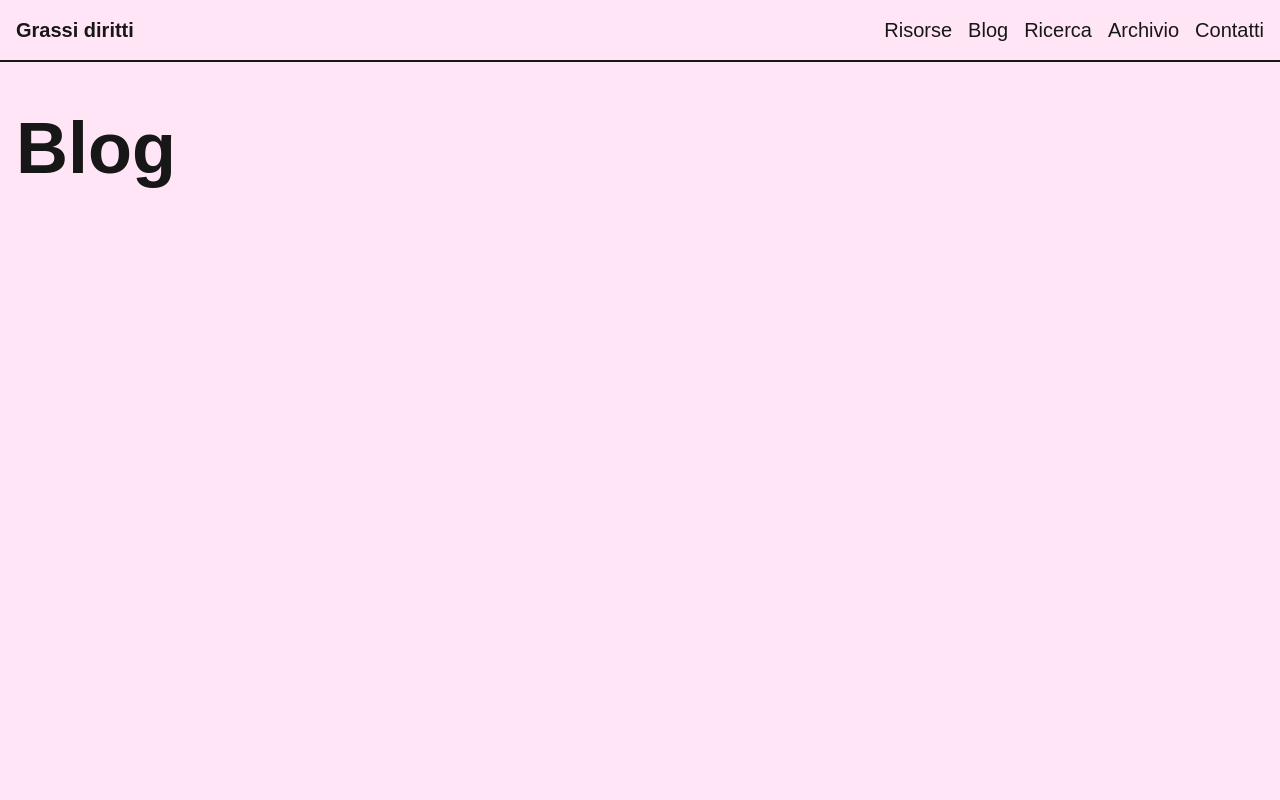
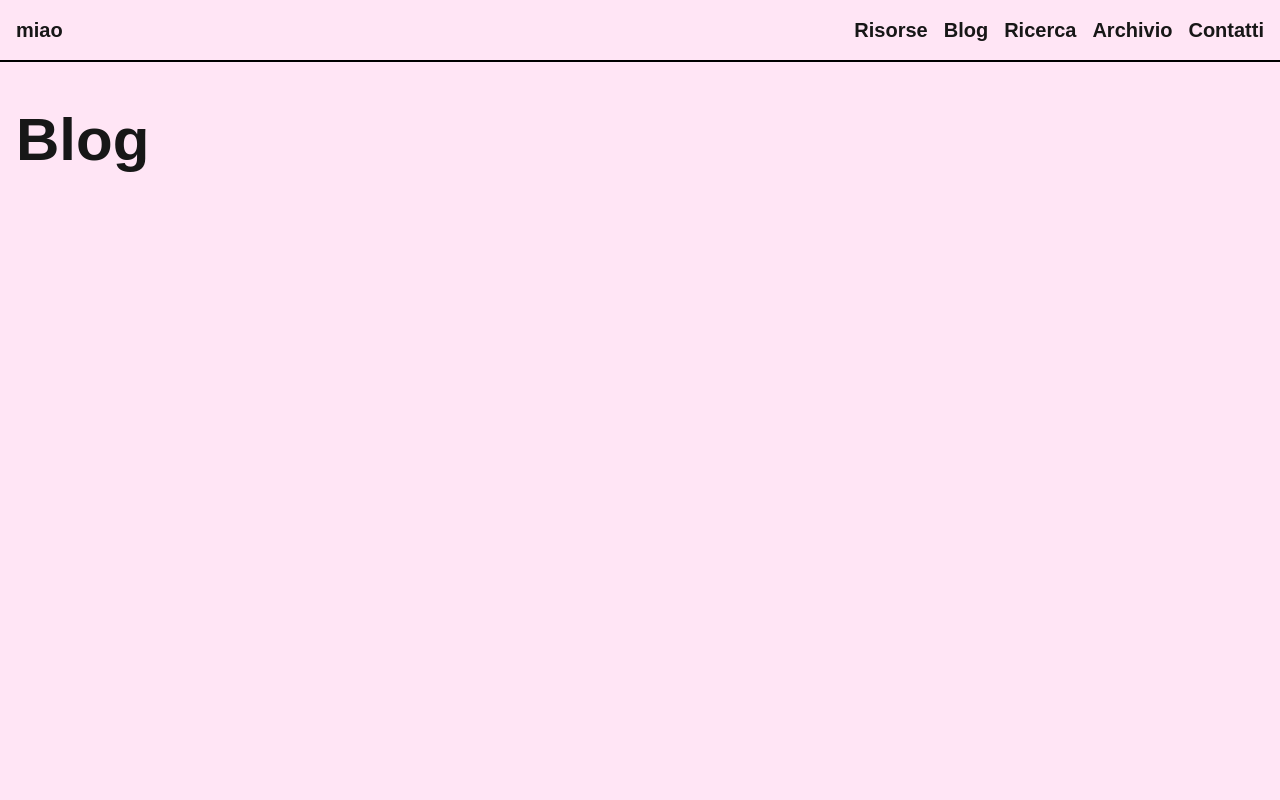
Before and after one commit to clssrx/grassi-diritti-website, a Next.js app: page /blog in a window 1280 px wide. Shown: the top 800 px of the page. Built offline with nearby package versions, Linux system fonts and the light colour scheme.

Commit message:
add mobile navbar

```diff
--- a/src/app/blog/page.tsx
+++ b/src/app/blog/page.tsx
@@ -1,7 +1,7 @@
 export default function BlogPage() {
   return (
     <main>
-      <h1 className="text-7xl font-bold">Blog</h1>
+      <h1 className="text-6xl font-bold">Blog</h1>
     </main>
   );
 }
--- a/src/app/layout.tsx
+++ b/src/app/layout.tsx
@@ -33,9 +33,7 @@ export default function RootLayout({ children }: LayoutProps<"/">) {
 
         <div className="min-h-screen flex flex-col">
           <div className="flex-1">
-            <div className="max-w-7xl mx-auto px-4 py-12 sm:py-28">
-              {children}
-            </div>
+            <div className="max-w-7xl mx-auto px-4 py-12">{children}</div>
           </div>
         </div>
 
--- a/src/app/page.tsx
+++ b/src/app/page.tsx
@@ -6,10 +6,8 @@ const description =
 
 export default function Home() {
   return (
-    <main className="py-2 sm:py-12">
-      {/* Hero section */}
-
-      <section className="grid gap-8 py-6 md:py-10 md:grid-cols-[minmax(0,1fr)_auto] md:max-w-7xl">
+    <main className="py-0 sm:py-8">
+      <section className="grid gap-8 md:grid-cols-[minmax(0,1fr)_auto] md:max-w-7xl">
         <div>
           <h1 className="line-clamp-2 text-[clamp(3.5rem,16vw,9rem)] font-semibold leading-[0.8] tracking-[-0.065em] ">
             {title}
--- a/src/components/Navbar.tsx
+++ b/src/components/Navbar.tsx
@@ -5,56 +5,47 @@ import { usePathname } from "next/navigation";
 import { useState } from "react";
 
 const navLinks = [
-  { slug: "risorse", text: "Risorse" },
+  {
+    slug: "risorse",
+    text: "Risorse",
+  },
   { slug: "blog", text: "Blog" },
   { slug: "ricerca", text: "Ricerca" },
   { slug: "archivio", text: "Archivio" },
   { slug: "contatti", text: "Contatti" },
 ];
 
-export default function Navbar({}) {
+export default function Navbar() {
+  const pathname = usePathname();
+  const isHome = pathname === "/";
   const [isOpen, setIsOpen] = useState(false);
-  const path = usePathname();
-  const isHome = path === "/";
 
   return (
-    <header>
-      <nav className="fixed w-full z-20 top-0 inset-s-0 border-b-2 border-default">
-        <div className="max-w-7xl flex flex-wrap items-center p-4 mx-auto justify-between">
-          {isHome ? (
-            <p></p>
-          ) : (
+    <header className="sticky top-0 z-50 border-b-2 border-black">
+      <nav className="mx-auto flex h-14 max-w-7xl items-center justify-between px-4 md:h-auto md:py-4">
+        {!isHome && (
           <Link
-              href={"/"}
-              className="self-center text-xl font-bold text-heading whitespace-nowrap"
+            href="/"
+            className="text-xl font-bold text-heading whitespace-nowrap"
           >
-              Grassi diritti
+            miao
           </Link>
         )}
 
-          {/* desktop */}
-
-          <div className="hidden w-full md:block md:w-auto" id="navbar-default">
-            <ul className="font-medium flex flex-col p-4 md:p-0 md:flex-row border border-default gap-4 md:border-0">
-              {navLinks.map((navlink) => (
-                <li key={navlink.slug}>
-                  <Link className="text-xl" href={`/${navlink.slug}`}>
-                    {navlink.text}
-                  </Link>
-                </li>
-              ))}
-            </ul>
-          </div>
-
-          {/* mobile */}
-
-          <button className="sm:hidden" onClick={() => setIsOpen(!isOpen)}>
+        {/* Mobile button */}
+        <button
+          type="button"
+          className="ml-auto min-h-11 px-2 md:hidden"
+          aria-label={isOpen ? "Chiudi menu" : "Apri menu"}
+          aria-expanded={isOpen}
+          onClick={() => setIsOpen((open) => !open)}
+        >
           <svg
-              className="w-6 h-6"
+            className="h-6 w-6"
             fill="none"
             stroke="currentColor"
             viewBox="0 0 24 24"
-              xmlns="http://www.w3.org/2000/svg"
+            aria-hidden="true"
           >
             {isOpen ? (
               <path
@@ -73,7 +64,37 @@ export default function Navbar({}) {
             )}
           </svg>
         </button>
-        </div>
+
+        {/* Desktop menu */}
+        <ul className="ml-auto hidden items-center gap-4 font-medium md:flex">
+          {navLinks.map((navLink) => (
+            <li key={navLink.slug}>
+              <Link className="text-xl font-bold" href={`/${navLink.slug}`}>
+                {navLink.text}
+              </Link>
+            </li>
+          ))}
+        </ul>
+
+        {/* Mobile menu */}
+        {isOpen && (
+          <ul className="fixed inset-x-0 bottom-0 top-14 overflow-y-auto bg-inherit px-4 py-5 md:hidden">
+            {navLinks.map((navLink) => (
+              <li
+                key={navLink.slug}
+                className="border-b-2 border-black px-5 py-4 text-2xl"
+              >
+                <Link
+                  href={`/${navLink.slug}`}
+                  className="block"
+                  onClick={() => setIsOpen(false)}
+                >
+                  {navLink.text}
+                </Link>
+              </li>
+            ))}
+          </ul>
+        )}
       </nav>
     </header>
   );
```
Lines whose indentation alone changed are shown as unchanged.
